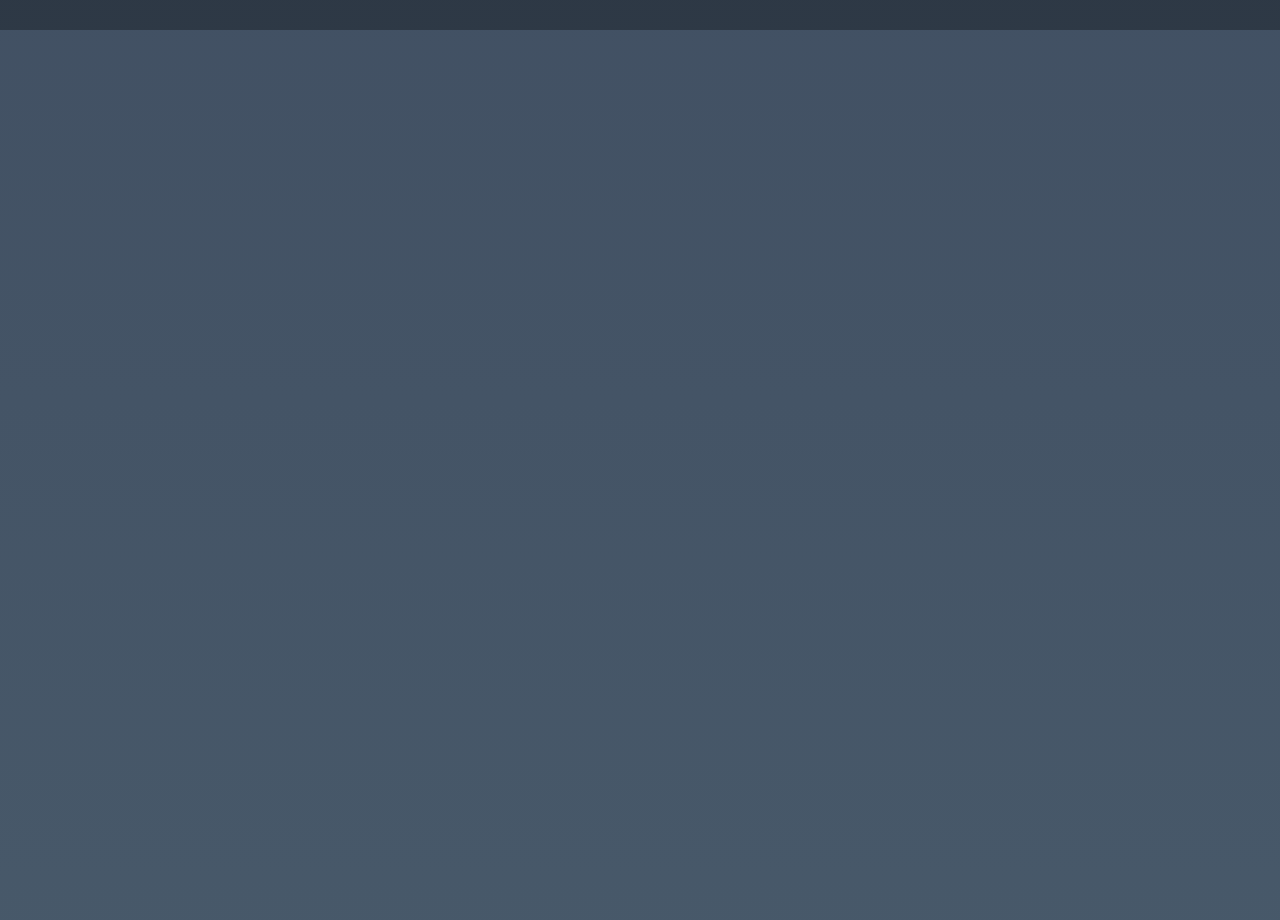
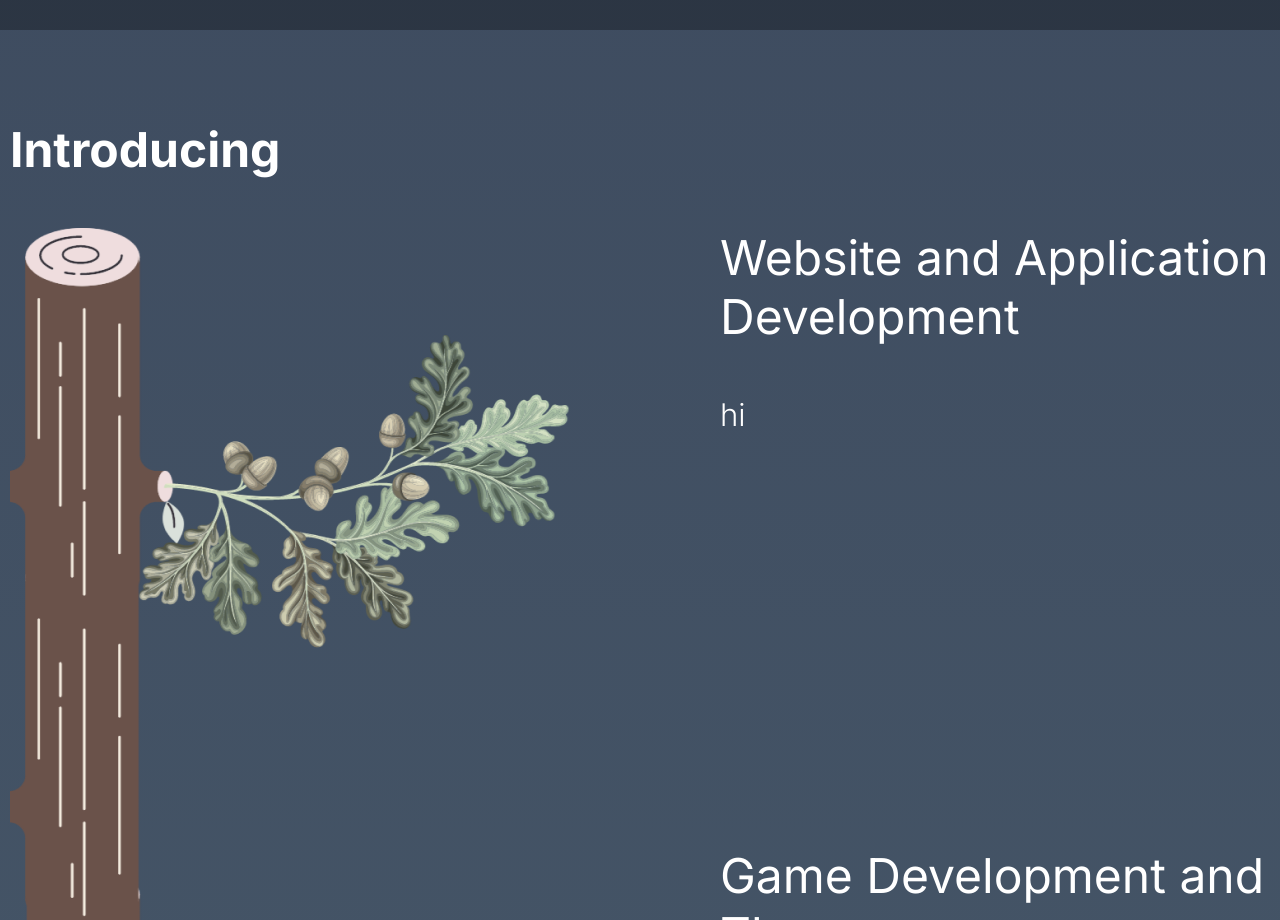
Before and after one commit to godCoderXYZ/promotion-site, a React (Create React App) app: page / in a window 1280 px wide. Shown: the part 4120-5040 px from the top of the page. Built offline with nearby package versions, Linux system fonts and the light colour scheme.

Commit message:
v0.6 - Individual Branches Introduction Draft

```diff
--- a/src/App.css
+++ b/src/App.css
@@ -9,7 +9,7 @@
 
 .desktop {
   background: linear-gradient(#292E49, #536976);
-  min-height: 7018px;
+  min-height: 8000px;
   display: block;
   font-size: calc(10px + 2vmin);
   color: white;
@@ -315,3 +315,98 @@
   font-size: 30.85px;
   font-weight: 300;
 }
+
+.individual-branch-intro {
+  position: relative;
+
+  margin-top: 90px;
+
+  margin-left: auto;
+  margin-right: auto;
+
+  width: 1260px;
+}
+
+.branch-introducing {
+  position: relative;
+
+  width: 100%;
+  height: 58px;
+
+  font-family: "Inter", sans-serif;
+  font-weight: bold;
+  font-size: 48px;
+  line-height: auto;
+
+  text-align: left;
+}
+
+.branches {
+  position: relative;
+
+  display: inline-block;
+
+  margin-top: 50px;
+
+  width: 100%;
+  height: auto;
+}
+
+#tree-branch-img {
+  position: absolute;
+
+  width: 710px;
+  height: 2914px;
+
+  left:0px;
+  top: 0px;
+}
+
+.branch-labels {
+  position: absolute;
+
+  width: 550px;
+
+  left: 710px;
+  top: 0px;
+}
+
+.branch-labels p {
+  position: relative;
+
+  width: 100%;
+  height: auto;
+
+  margin-bottom: 50px;
+}
+
+/* .branch-intro-individual {
+  position: relative;
+
+  width: 100%;
+  height: auto;
+
+  margin-bottom: 500px;
+} */
+
+.branch-intro-individual-header {
+  font-family: "Inter", sans-serif;
+  font-weight: 400;
+  font-size: 48px;
+  line-height: auto;
+
+  text-align: left;
+}
+
+.branch-intro-individual-description {
+  font-family: "Inter", sans-serif;
+  font-weight: 300;
+
+  font-size:calc(12px + 1.5vw);
+  /* font-size: auto; */
+  line-height: auto;
+
+  min-height: 400px;
+
+  text-align: left;
+}
--- a/src/App.js
+++ b/src/App.js
@@ -4,6 +4,7 @@ import YoutubeEmbed from "./YoutubeEmbed";
 
 import treeImage from './tree.png';
 import nextwaveLogo1 from './nextwave-logo1.png';
+import treeBranchImage from './tree-branch.png';
 
 
 function App() {
@@ -100,6 +101,36 @@ function App() {
             We call these aspects <b>BRANCHES</b>.
           </p>
         </div>
+
+        <div class="individual-branch-intro">
+            <p class="branch-introducing">Introducing</p>
+
+            <div class="branches">
+              <img id="tree-branch-img" src={treeBranchImage} alt="Tree Branches"/>
+
+              <div class="branch-labels">
+                <p class="branch-intro-individual-header">Website and Application Development</p>
+                <p class="branch-intro-individual-description">hi</p>
+
+                <p class="branch-intro-individual-header">Game Development and Theory</p>
+                <p class="branch-intro-individual-description">
+                  This branch provides students the opportunity to channel their <b>imagination</b> into <b>real</b> games that can be shared and played by others, extending their creativity into something tangible and realistic.
+                </p>
+
+                <p class="branch-intro-individual-header">STEAM Education</p>
+                <p class="branch-intro-individual-description">hi</p>
+
+                <p class="branch-intro-individual-header">Girls4Girls Coding</p>
+                <p class="branch-intro-individual-description">hi</p>
+
+                <p class="branch-intro-individual-header">Cybersecurity and Ethical Hacking</p>
+                <p class="branch-intro-individual-description">hi</p>
+
+              </div>
+
+            </div>
+
+        </div>
       </div>
     </div>
   );
```
Also changed, not shown: src/tree-branch.png (added).
